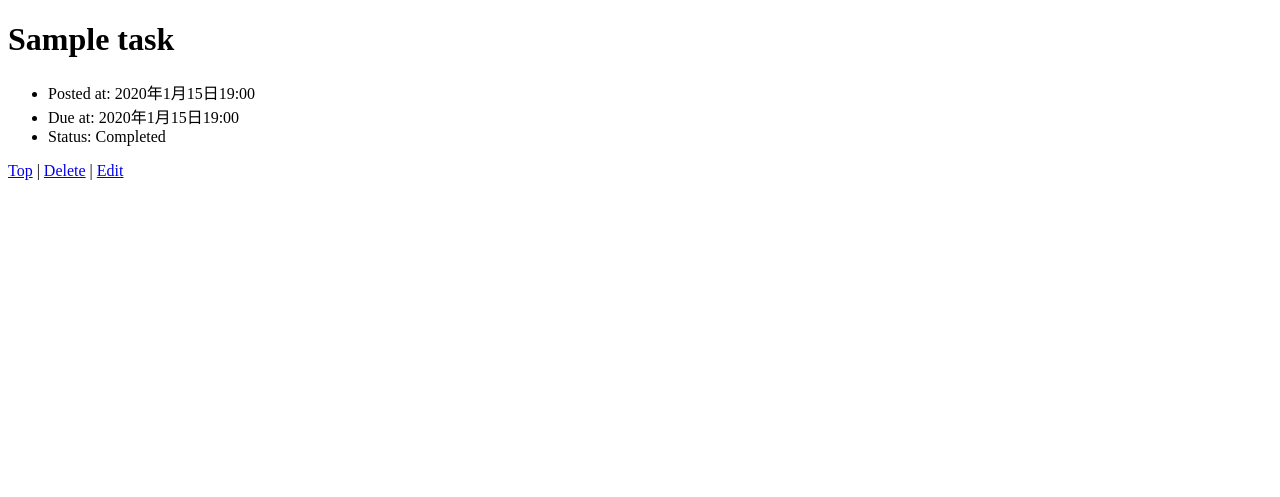
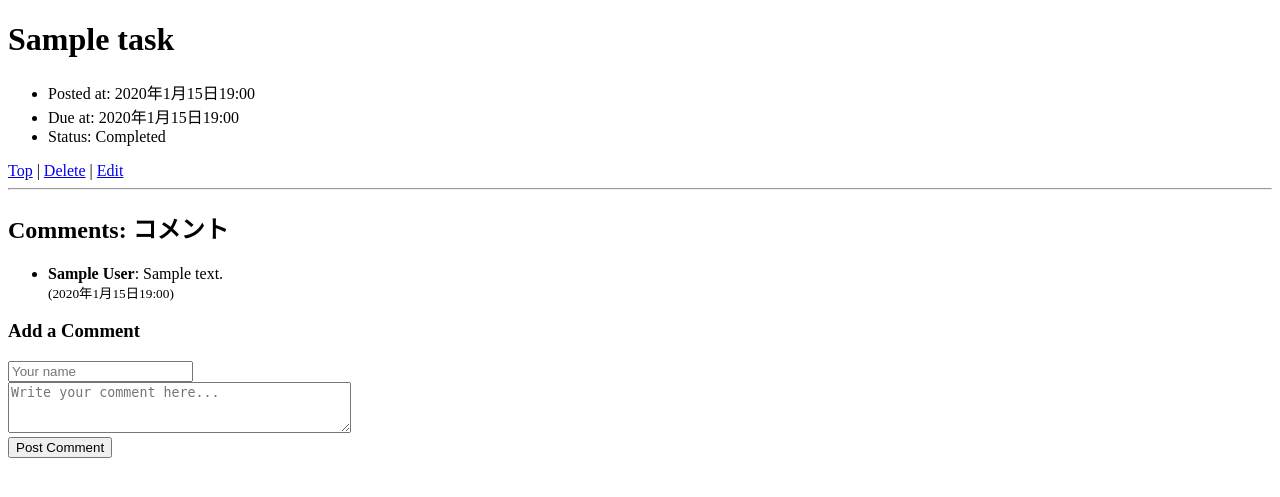
Before and after one commit to s1F10240307/django-test-exercise, a Django app: page /1/ in a window 1280 px wide. Shown: the top 497 px of the page. Run offline with Django 5.2, Linux system fonts and the light colour scheme; tables that the repository leaves empty hold one stand-in row (values such as "Sample post").

Commit message:
コメント機能追加

```diff
--- a/todo/models.py
+++ b/todo/models.py
@@ -13,3 +13,12 @@ class Task(models.Model):
         if self.due_at is None:
             return False
         return self.due_at < dt
+
+class Comment(models.Model):
+    task = models.ForeignKey(Task, on_delete=models.CASCADE, related_name='comments')
+    author = models.CharField(max_length=50)
+    content = models.TextField()
+    posted_at = models.DateTimeField(default=timezone.now)
+
+    def __str__(self):
+        return f'Comment by {self.author} on {self.task.title}'
--- a/todo/templates/todo/detail.html
+++ b/todo/templates/todo/detail.html
@@ -27,6 +27,30 @@
       | <a href="{ url 'delete' task.id %}">Delete</a>
       | <a href="{% url 'update' task.id %}">Edit</a>
     </div>
+
+    <hr>
+
+    <h2>Comments: コメント</h2>
+    <ul>
+    {% for comment in comments %}
+      <li>
+        <strong>{{ comment.author }}</strong>: {{ comment.content }}<br>
+        <small>({{ comment.posted_at }})</small>
+      </li>
+    {% empty %}
+      <li>No comments yet.</li>
+    {% endfor %}
+  </ul>
+
+  <h3>Add a Comment</h3>
+  <form method="post" action="{% url 'detail' task.id %}">
+    {% csrf_token %}
+    <input type="text" name="author" placeholder="Your name">
+    <br>
+    <textarea name="content" rows="3" cols="40" placeholder="Write your comment here..."></textarea>
+    <br>
+    <button type="submit">Post Comment</button>
+  </form>
   </body>
 
 </html>
--- a/todo/views.py
+++ b/todo/views.py
@@ -2,7 +2,7 @@ from django.shortcuts import render, redirect
 from django.http import Http404
 from django.utils.timezone import make_aware
 from django.utils.dateparse import parse_datetime
-from todo.models import Task
+from todo.models import Task, Comment
 
 
 # Create your views here.
@@ -28,8 +28,18 @@ def detail(request, task_id):
     except Task.DoesNotExist:
         raise Http404("Task does not exist")
 
+    if request.method == 'POST':
+        content = request.POST.get('content')
+        author = request.POST.get('author', 'Anonymous')
+        if content:
+            Comment.objects.create(task=task, content=content, author=author)
+            return redirect('detail', task_id=task.id)
+
+    comments = task.comments.order_by('-posted_at')
+
     context = {
         'task' : task,
+        'comments' : comments,
     }
     return render(request, 'todo/detail.html', context)
 
```
Also changed, not shown: todo/migrations/0002_comment.py (added).
